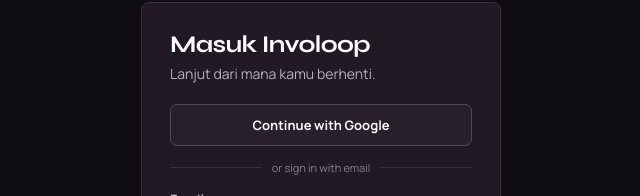
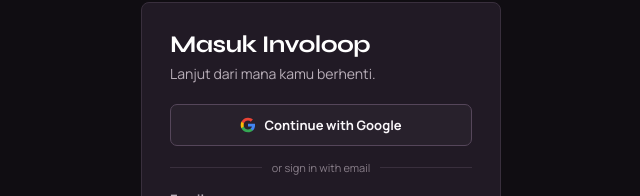
Before and after one commit to dayyttt/involoop, a Next.js app: page /login in a window 1280 px wide. Shown: the part 108-304 px from the top of the page, without its empty margins (319-959 px from the left). Built offline with nearby package versions, Linux system fonts and the light colour scheme; no server answers.

Commit message:
Google icon on OAuth button

```diff
--- a/app/login/page.tsx
+++ b/app/login/page.tsx
@@ -52,7 +52,7 @@
         <p className="sub">Lanjut dari mana kamu berhenti.</p>
         <div className="oauth-row">
           <button type="button" className="btn btn-ghost" onClick={() => handleOAuth("google")}>
-            Continue with Google
+            <GoogleIcon /> Continue with Google
           </button>
         </div>
         <div className="divider"><span>or sign in with email</span></div>
@@ -96,3 +96,14 @@
     </main>
   );
 }
+
+function GoogleIcon() {
+  return (
+    <svg viewBox="0 0 24 24" width="16" height="16" aria-hidden>
+      <path fill="#4285F4" d="M22.56 12.25c0-.78-.07-1.53-.2-2.25H12v4.26h5.92c-.26 1.37-1.04 2.53-2.21 3.31v2.77h3.57c2.08-1.92 3.28-4.74 3.28-8.09z" />
+      <path fill="#34A853" d="M12 23c2.97 0 5.46-.98 7.28-2.66l-3.57-2.77c-.98.66-2.23 1.06-3.71 1.06-2.86 0-5.29-1.93-6.16-4.53H2.18v2.84C3.99 20.53 7.7 23 12 23z" />
+      <path fill="#FBBC05" d="M5.84 14.09c-.22-.66-.35-1.36-.35-2.09s.13-1.43.35-2.09V7.07H2.18C1.43 8.55 1 10.22 1 12s.43 3.45 1.18 4.93l2.85-2.22.81-.62z" />
+      <path fill="#EA4335" d="M12 5.38c1.62 0 3.06.56 4.21 1.64l3.15-3.15C17.45 2.09 14.97 1 12 1 7.7 1 3.99 3.47 2.18 7.07l3.66 2.84c.87-2.6 3.3-4.53 6.16-4.53z" />
+    </svg>
+  );
+}
```
Also changed, not shown: app/signup/page.tsx (+12 -1 lines).
